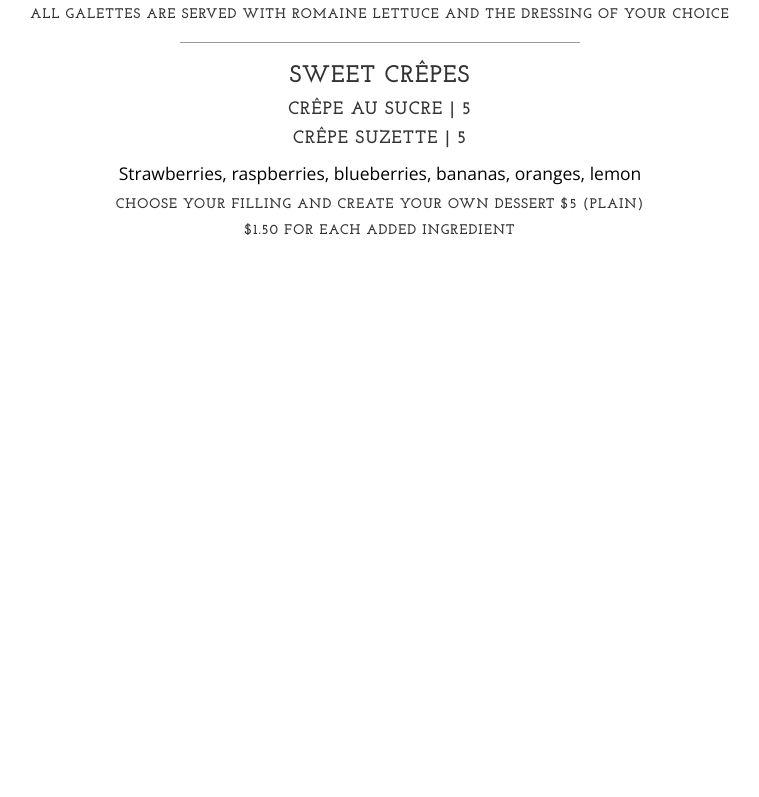
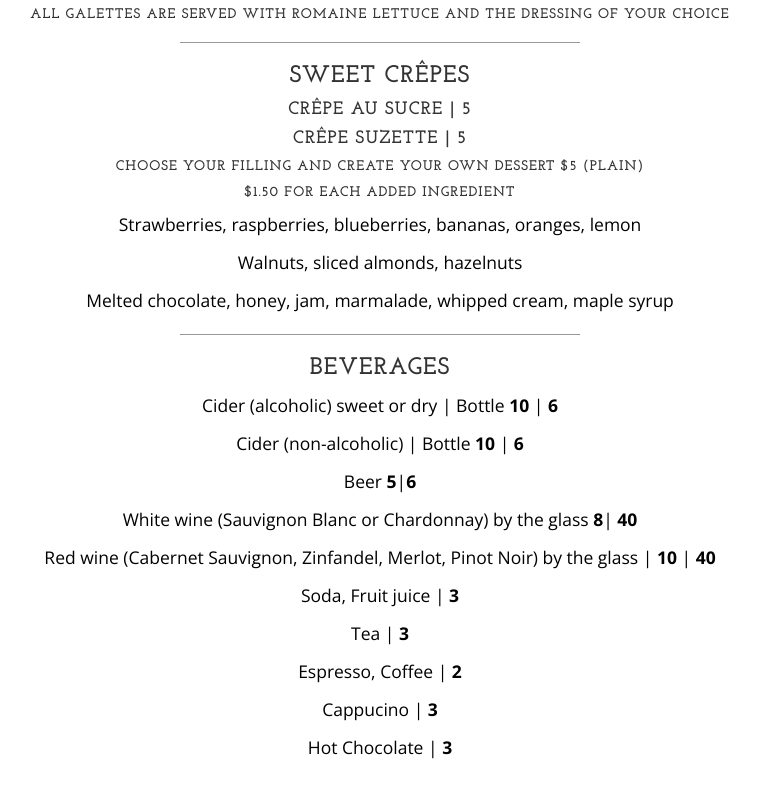
Before and after one commit to pwgraham91/holy_crepe, a plain HTML site: page menu.html in a window 1280 px wide. Shown: the part 1153-1950 px from the top of the page, without its empty margins (260-1019 px from the left). Before the commit the page ends 1452 px from the top, so only its background shows below. Drawn offline with nearby package versions, Linux system fonts and the light colour scheme.

Commit message:
finish menu

```diff
--- a/menu.html
+++ b/menu.html
@@ -116,11 +116,28 @@
                         <hr>
                         <div class="sweetCrepes">
                             <h3 class="menuClass">Sweet Crêpes</h3>
-                                <h4 class="dishTitle">Crêpe au sucre | <strong>5</strong></h4>
+                                <h4 class="dishTitle">Crêpe au Sucre | <strong>5</strong></h4>
                                 <h4 class="dishTitle">Crêpe Suzette | <strong>5</strong></h4>
-                                    <p class="dishDescription">Strawberries, raspberries, blueberries, bananas, oranges, lemon</p>
                                 <h5 class="qualifier">Choose your filling and create your own dessert $5 (plain)</h5>
                                 <h5 class="qualifier">$1.50 for each added ingredient</h5>
+                                    <p class="dishDescription">Strawberries, raspberries, blueberries, bananas, oranges, lemon</p>
+                                    <p class="dishDescription">Walnuts, sliced almonds, hazelnuts</p>
+                                    <p class="dishDescription">Melted chocolate, honey, jam, marmalade, whipped cream, maple syrup</p>
+                        </div>
+                        <hr>
+                        <div class="beverages">
+                            <h3 class="menuClass">Beverages</h3>
+                                <p class="dishTitle">Cider (alcoholic) sweet or dry | Bottle <strong> 10 </strong>|<strong> 6</strong></p>
+                                <p class="dishTitle">Cider (non-alcoholic) | Bottle <strong>10 </strong>|<strong> 6</strong></p>
+                                <p class="dishTitle">Beer <strong>5</strong>|<strong>6</strong></p>
+                                <p class="dishTitle">White wine (Sauvignon Blanc or Chardonnay) by the glass <strong>8</strong>| <strong>40</strong></p>
+                                <p class="dishTitle">Red wine (Cabernet Sauvignon, Zinfandel, Merlot, Pinot Noir) by the glass | <strong>10</strong> | <strong>40</strong></p>
+                                <p class="dishTitle">Soda, Fruit juice | <strong>3</strong></p>
+                                <p class="dishTitle">Tea | <strong>3</strong></p>
+                                <p class="dishTitle">Espresso, Coffee | <strong>2</strong></p>
+                                <p class="dishTitle">Cappucino | <strong>3</strong></p>
+                                <p class="dishTitle">Hot Chocolate | <strong>3</strong></p>
+
                         </div>
                     </div>
                 </div>
```
Also changed, not shown: css/menu.css (line endings or trailing spaces).
